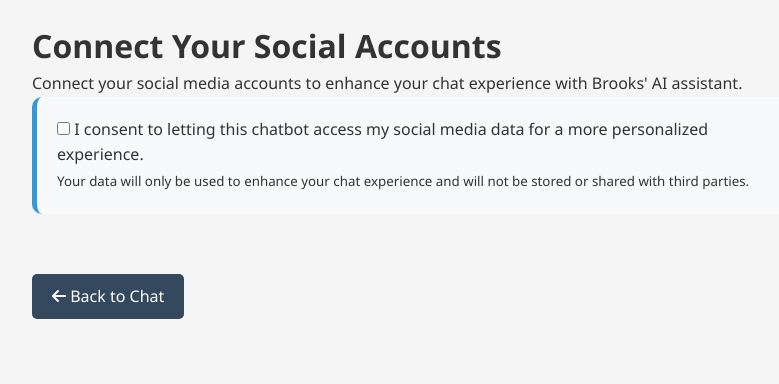
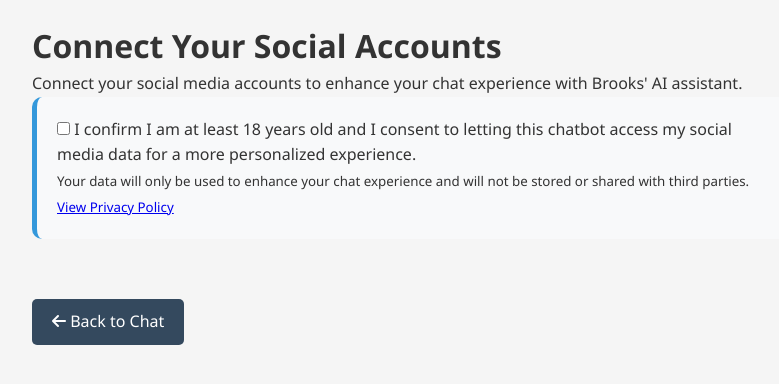
Before and after one commit to Brooks-Cole/about-brooks, a Flask app: page /oauth in a window 1280 px wide. Shown: the top 384 px of the page, without its empty margins (228-1007 px from the left). Run offline with Flask 3, Linux system fonts and the light colour scheme; parts of the project's set-up code (start-up, migrations or seed data) failed here and were passed over.

Commit message:
Add age verification to consent checkbox
- Update consent checkbox to include age verification (18+)
- Add privacy policy link in consent message
- Store age verification status in session
- Add logic to handle age verification in backend

🤖 Generated with [Claude Code](https://claude.ai/code)

Co-Authored-By: Claude <noreply@anthropic.com>

```diff
--- a/app.py
+++ b/app.py
@@ -1280,7 +1280,10 @@ def platform_data():
 # Consent endpoint (for frontend to toggle)
 @app.route('/set-consent', methods=['POST'])
 def set_consent():
-    session['consent'] = request.json.get('consent', False) if request.json else False
+    # Set both consent and age verification with the same checkbox
+    consent_value = request.json.get('consent', False) if request.json else False
+    session['consent'] = consent_value
+    session['age_verified'] = consent_value  # Age verification is now part of the consent checkbox
     session.modified = True
     return {'status': 'success'}
 
--- a/templates/oauth.html
+++ b/templates/oauth.html
@@ -75,8 +75,8 @@
 
         <div class="consent-box">
             <p><input type="checkbox" id="consent" {% if session.get('consent') %}checked{% endif %}>
-            I consent to letting this chatbot access my social media data for a more personalized experience.</p>
-            <p><small>Your data will only be used to enhance your chat experience and will not be stored or shared with third parties.</small></p>
+            I confirm I am at least 18 years old and I consent to letting this chatbot access my social media data for a more personalized experience.</p>
+            <p><small>Your data will only be used to enhance your chat experience and will not be stored or shared with third parties. <a href="/privacy" target="_blank">View Privacy Policy</a></small></p>
         </div>
 
         <div id="connect" {% if not session.get('consent') %}style="display:none"{% endif %}>
```
